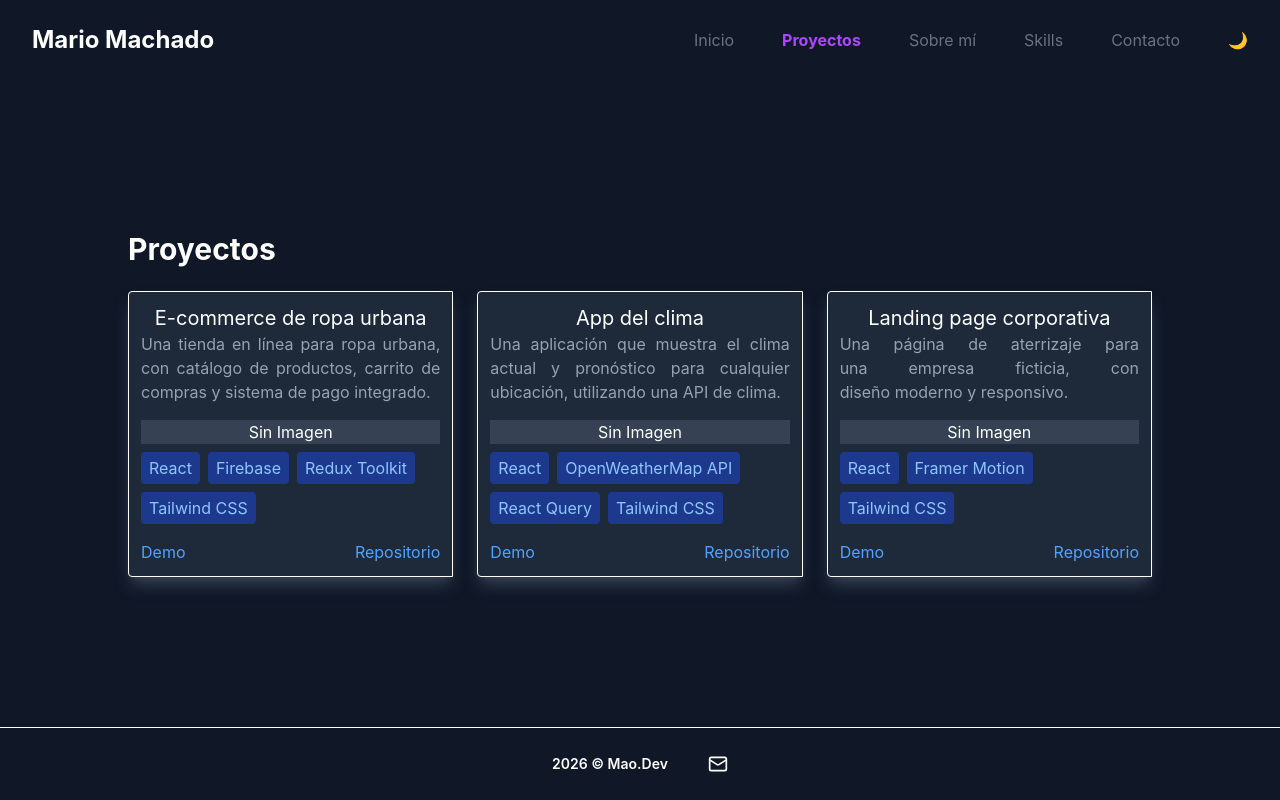
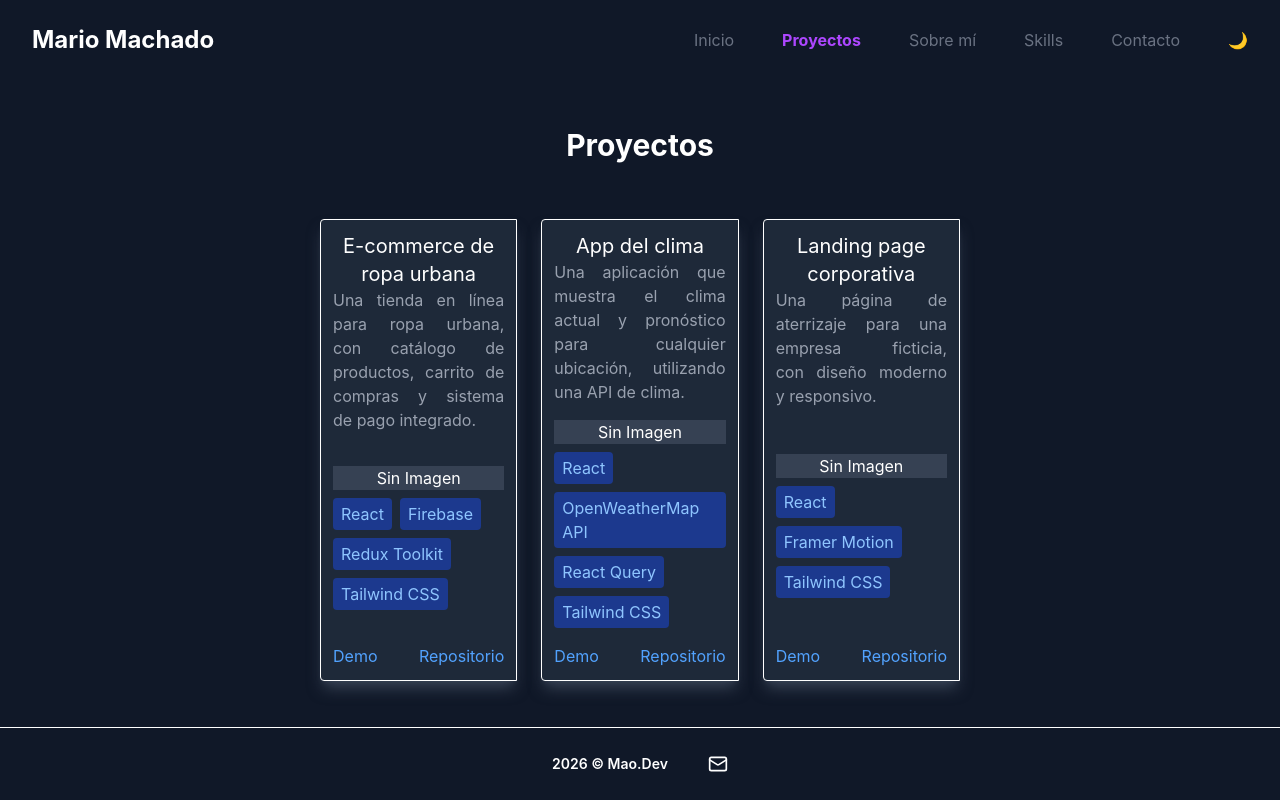
Before and after one commit to MaoMachado/Portfolio, a React (Vite) app: page /projects in a window 1280 px wide. Built offline with nearby package versions, Linux system fonts and the light colour scheme.

Commit message:
feat: agregar página About con historia profesional

```diff
--- /dev/null
+++ b/src/components/sections/About.tsx
@@ -0,0 +1,55 @@
+import { motion } from "motion/react";
+import { useEffect, useState } from "react";
+import { ABOUT, type AboutData } from "../../data/about";
+
+export default function About() {
+  const [data, setData] = useState<AboutData[]>([]);
+
+  useEffect(() => {
+    try {
+      const fetchData = ABOUT;
+      setData(fetchData);
+    } catch (error) {
+      console.error("Error fetching about data:", error);
+    }
+  }, []);
+
+  return (
+    <motion.section
+      className="w-full lg:w-1/2 px-4"
+      initial={{ opacity: 0, y: 20 }}
+      animate={{ opacity: 1, y: 0 }}
+      transition={{ duration: 0.5 }}
+    >
+      <div className="flex flex-col items-center gap-8">
+        <h2 className="text-3xl font-bold text-(--ascent-primary)">
+          {data[0]?.title}
+        </h2>
+        <motion.p
+          className="text-lg text-justify dark:text-gray-400"
+          initial={{ opacity: 0, y: 20 }}
+          animate={{ opacity: 1, y: 0 }}
+          transition={{ duration: 0.5, delay: 0.2 }}
+        >
+          {data[0]?.myPath}
+        </motion.p>
+        <motion.p
+          className="text-lg text-justify dark:text-gray-400"
+          initial={{ opacity: 0, y: 20 }}
+          animate={{ opacity: 1, y: 0 }}
+          transition={{ duration: 0.5, delay: 0.4 }}
+        >
+          {data[0]?.skillsApproach}
+        </motion.p>
+        <motion.p
+          className="text-lg text-justify dark:text-gray-400"
+          initial={{ opacity: 0, y: 20 }}
+          animate={{ opacity: 1, y: 0 }}
+          transition={{ duration: 0.5, delay: 0.6 }}
+        >
+          {data[0]?.interests}
+        </motion.p>
+      </div>
+    </motion.section>
+  );
+}
--- a/src/components/sections/Hero.tsx
+++ b/src/components/sections/Hero.tsx
@@ -2,19 +2,6 @@ import { motion } from "motion/react";
 import { NavLink } from "react-router";
 
 export default function Hero() {
-  const stylesSection: string[] = [
-    "min-h-[calc(100vh-153px)]",
-    "grid",
-    "place-items-center",
-    "px-4",
-    "bg-white",
-    "text-dark",
-    "dark:bg-gray-900",
-    "dark:text-white",
-    "transition-colors",
-    "duration-300",
-  ];
-
   const stacks: { nombre: string; color: string }[] = [
     { nombre: "React", color: "bg-blue-500" },
     { nombre: "TypeScript", color: "bg-blue-700" },
@@ -22,12 +9,12 @@ export default function Hero() {
   ];
 
   return (
-    <section className={stylesSection.join(" ")}>
+    <section className="w-full lg:w-1/2">
       <motion.div
         initial={{ opacity: 0, y: 20 }}
         animate={{ opacity: 1, y: 0 }}
         transition={{ duration: 0.5 }}
-        className="w-full lg:w-1/2 p-4 flex flex-col items-center gap-8"
+        className="flex flex-col items-center gap-8"
       >
         <header className="text-center">
           <h1 className="text-3xl font-bold mb-4 lg sm:text-4xl">
--- a/src/components/sections/Projects.tsx
+++ b/src/components/sections/Projects.tsx
@@ -26,29 +26,15 @@ export default function Projects() {
     fetchData();
   }, []);
 
-  const style = [
-    "min-h-[calc(100vh-153px)]",
-    "grid",
-    "place-items-center",
-    "px-4",
-    "py-12",
-    "bg-white",
-    "text-dark",
-    "dark:bg-gray-900",
-    "dark:text-white",
-    "transition-colors",
-    "duration-300",
-  ];
-
   return (
-    <section className={style.join(" ")}>
+    <section className="w-full lg:w-1/2">
       <motion.div
-        className="max-w-5xl w-full"
+        className="flex flex-col items-center gap-8"
         initial={{ opacity: 0, y: 20 }}
         animate={{ opacity: 1, y: 0 }}
         transition={{ duration: 0.5 }}
       >
-        <h2 className="text-2xl font-bold mb-4 text-center lg:text-3xl lg:text-left">
+        <h2 className="text-2xl font-bold text-center lg:text-3xl">
           Proyectos
         </h2>
         <article className="mt-6 grid gap-6 md:grid-cols-2 lg:grid-cols-3">
--- /dev/null
+++ b/src/data/about.ts
@@ -0,0 +1,18 @@
+export interface AboutData {
+  title: string;
+  myPath: string;
+  skillsApproach: string;
+  interests: string;
+}
+
+export const ABOUT: AboutData[] = [
+  {
+    title: "Sobre Mí",
+    myPath:
+      "Empecé en el diseño gráfico y descubrí el código cuando quise dar vida a mis layouts. Desde entonces me especialicé en React y TypeScript, creando interfaces que no solo se vean bien, sino que funcionen rápido y sean accesibles.",
+    skillsApproach:
+      "Me obsesiona la performance y la experiencia de usuario. Cada proyecto es una oportunidad para aprender y superarme.",
+    interests:
+      "Actualmente profundizo en testing con Vitest y explorando el ecosistema de Vue.js para ampliar mi stack.",
+  },
+];
--- a/src/layouts/MainLayout.tsx
+++ b/src/layouts/MainLayout.tsx
@@ -3,10 +3,21 @@ import Header from "../components/common/Header";
 import Footer from "../components/common/Footer";
 
 export default function MainLayout() {
+  const classMain = [
+    "grid",
+    "place-items-center",
+    "w-full",
+    "h-[calc(100vh-153px)]",
+    "overflow-auto",
+    "bg-white text-dark",
+    "dark:bg-gray-900 dark:text-white",
+    "transition-colors duration-300",
+  ];
+
   return (
     <>
       <Header />
-      <main className="h-[calc(100vh-153px)] overflow-auto">
+      <main className={classMain.join(" ")}>
         <Outlet />
       </main>
       <Footer />
--- a/src/pages/routes.tsx
+++ b/src/pages/routes.tsx
@@ -3,6 +3,7 @@ import { createBrowserRouter } from "react-router-dom";
 import Hero from "../components/sections/Hero";
 import MainLayout from "../layouts/MainLayout";
 import Projects from "../components/sections/Projects";
+import About from "../components/sections/About";
 
 export const router = createBrowserRouter([
   {
@@ -16,6 +17,10 @@ export const router = createBrowserRouter([
         path: "/projects",
         element: <Projects />,
       },
+      {
+        path: "/about",
+        element: <About />,
+      },
     ],
   },
 ]);
```
